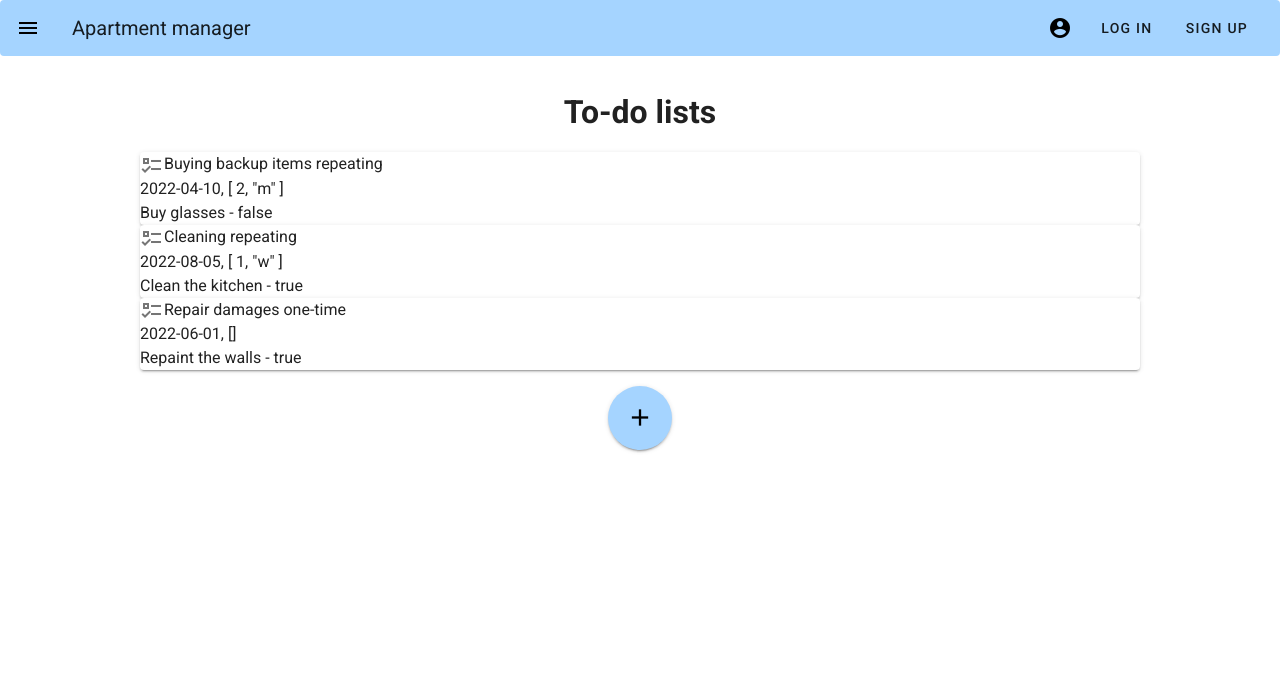
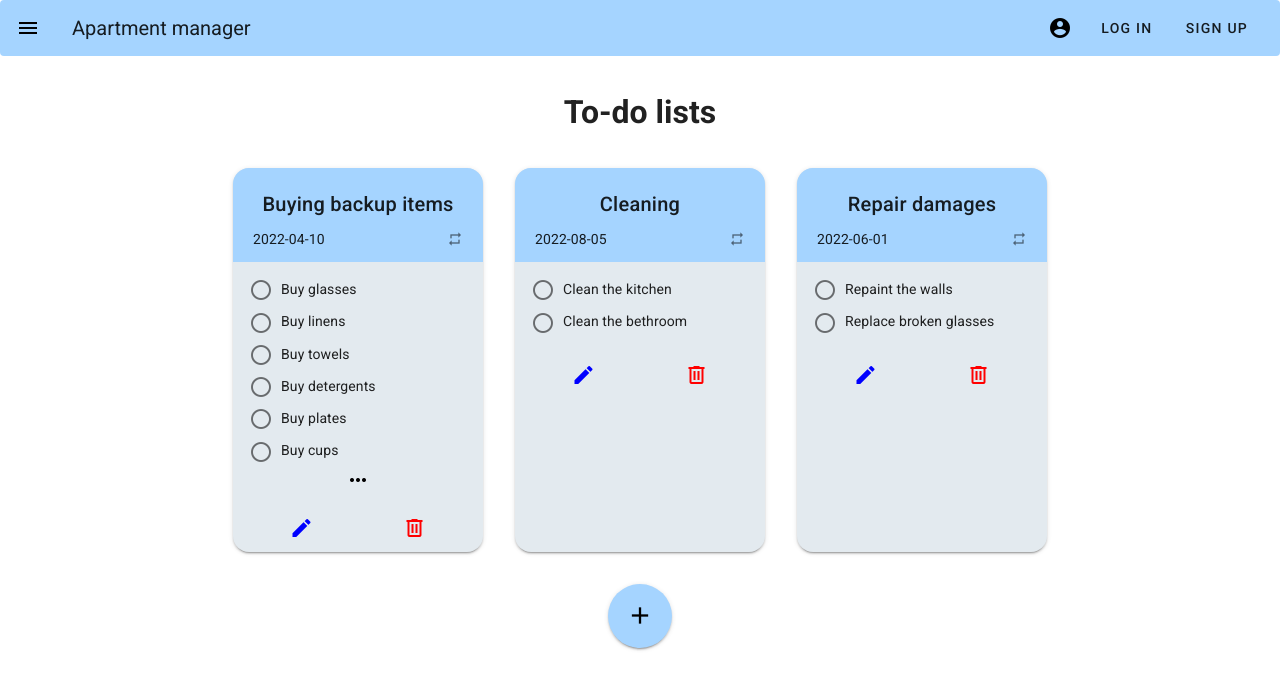
Before and after one commit to b0rke-mborina/apartment-manager-frontend, a Vue app: page /todolists in a window 1280 px wide. Shown: the top 690 px of the page. Built offline with nearby package versions, Linux system fonts and the light colour scheme.

Commit message:
Improvements of appearance for note, to do lists and accomodation items

```diff
--- a/src/assets/css/views-style.css
+++ b/src/assets/css/views-style.css
@@ -2,7 +2,12 @@ html, body {
 	height: 1500px;
 	margin-bottom: 100px;
 }
-
+.flex-div {
+	display: flex;
+	flex-direction: row;
+	justify-content: center;
+	flex-wrap: wrap;
+}
 /* also for components */
 /*h3 {
   margin: 40px 0 0;
--- a/src/components/AccomodationItem.vue
+++ b/src/components/AccomodationItem.vue
@@ -1,11 +1,19 @@
 <template>
-	<v-card>
-		<v-icon>mdi-bed</v-icon>
-		<span>{{ accomodation.name }}, {{ accomodation.maxGuestNumber }} - {{ accomodation.currentState }}</span>
-		<br>
-		<span>{{ accomodation.location.city }}, {{ accomodation.location.country }}</span>
-		<br>
-		<span>{{ accomodation.categoryStarNumber }} - {{ accomodation.hasYard }}</span>
+	<v-card color="#E3EAEF" width="250" class="ma-4 rounded-xl accomodation-card">
+		<v-img height="126px" src="https://cdn.vuetifyjs.com/images/cards/docks.jpg" alt="Photo"></v-img>
+		<div class="flex-div">
+			<div class="text-div">
+				<v-card-title class="py-0 availability">AVAILABLE</v-card-title>
+				<v-card-title class="pt-1">{{ accomodation.name }}</v-card-title>
+				<v-card-subtitle>
+					{{ accomodation.location.street }} {{ accomodation.location.houseNumber }}
+				</v-card-subtitle>
+			</div>
+			<div class="edit-delete-icons">
+				<v-icon icon color="#0000FF" class="mr-2 mb-2">mdi-pencil</v-icon>
+				<v-icon icon color="#FF0000" class="mr-2 mb-2">mdi-trash-can-outline</v-icon>
+			</div>
+		</div>
 	</v-card>
 </template>
 
@@ -19,5 +27,30 @@ export default {
 </script>
 
 <style scoped>
-
+.accomodation-card {
+	justify-content: center;
+}
+.availability {
+	font-size: 14px;
+}
+.flex-div {
+	display: flex;
+	flex-direction: row;
+	justify-content: space-between;
+}
+.text-div {
+	padding: 10px 0px;
+}
+.edit-delete-icons {
+	display: flex;
+	flex-direction: column;
+	justify-content: bottom;
+	align-items: right;
+	padding: 10px 0px;
+}
+@media (max-width:500px) {
+	.grid-div {
+		grid-template-columns: auto;
+	}
+}
 </style>
--- a/src/components/NoteItem.vue
+++ b/src/components/NoteItem.vue
@@ -1,11 +1,11 @@
 <template>
-	<v-card>
-		<v-icon>mdi-note-edit</v-icon>
-		<span>{{ note.header }}</span>
-		<br>
-		<span>{{ note.body }}</span>
-		<br>
-		<span>{{ note.important }}</span>
+	<v-card color="#E3EAEF" width="250" class="ma-4 rounded-xl notes-card">
+		<div class="notes-header pt-3">
+			<v-card-title class="pt-1 justify-center">{{ note.header }}</v-card-title>
+		</div>
+		<div class="flex-div text-center">
+			<v-card-text>{{ note.body }}</v-card-text>
+		</div>
 	</v-card>
 </template>
 
@@ -19,5 +19,7 @@ export default {
 </script>
 
 <style scoped>
-
+.notes-header {
+	background-color: #A5D4FF;
+}
 </style>
--- a/src/components/ToDoListItem.vue
+++ b/src/components/ToDoListItem.vue
@@ -1,11 +1,26 @@
 <template>
-	<v-card>
-		<v-icon>mdi-format-list-checks</v-icon>
-		<span>{{ toDoList.title }} {{ toDoList.type }}</span>
-		<br>
-		<span>{{ toDoList.date }}, {{ toDoList.repeatPeriod }}</span>
-		<br>
-		<span>{{ toDoList.items[0].name }} - {{ toDoList.items[0].completed }}</span>
+	<v-card color="#E3EAEF" width="250" class="ma-4 rounded-xl notes-card">
+		<div class="todolists-header pa-3">
+			<v-card-title class="py-2 justify-center text-center">{{ toDoList.title }}</v-card-title>
+			<div class="flex-head">
+				<v-card-subtitle class="px-2 py-0">{{ toDoList.date }}</v-card-subtitle>
+				<v-icon icon small class="px-2 py-0">mdi-repeat</v-icon>
+			</div>
+		</div>
+		<div class="flex-main pa-3">
+			<v-card-text v-for="item in toDoList.items"  v-bind:key="item.ObjectId" class="pa-1">
+				<v-icon icon>mdi-checkbox-blank-circle-outline</v-icon>
+				<span class="px-2">{{ item.name }}</span>
+			</v-card-text>
+			<v-card-text v-if="toDoList.items.length >= 5" class="pa-0 text-center">
+				<v-icon icon color="#000000">mdi-dots-horizontal</v-icon>
+			</v-card-text>
+		</div>
+		<v-spacer v-if="toDoList.items.length < 5"></v-spacer>
+		<v-card-actions class="flex-bottom pa-3">
+			<v-icon icon color="#0000FF">mdi-pencil</v-icon>
+			<v-icon icon color="#FF0000">mdi-trash-can-outline</v-icon>
+		</v-card-actions>
 	</v-card>
 </template>
 
@@ -19,5 +34,22 @@ export default {
 </script>
 
 <style scoped>
-
+.todolists-header {
+	background-color: #A5D4FF;
+}
+.flex-head {
+	display: flex;
+	flex-direction: row;
+	justify-content: space-between;
+}
+.flex-main {
+	display: flex;
+	flex-direction: column;
+	justify-content: space-between;
+}
+.flex-bottom {
+	display: flex;
+	flex-direction: row;
+	justify-content: space-around;
+}
 </style>
--- a/src/views/AccomodationsView.vue
+++ b/src/views/AccomodationsView.vue
@@ -1,7 +1,9 @@
 <template>
 	<v-container absolute fluid class="main-content">
 		<h1 class="mt-5 mb-4 text-center">Accomodations</h1>
-		<AccomodationItem v-for="accomodation in accomodations" v-bind:key="accomodation.ObjectId" :accomodation="accomodation" />
+		<div class="flex-div">
+			<AccomodationItem v-for="accomodation in accomodations" v-bind:key="accomodation.ObjectId" :accomodation="accomodation" />
+		</div>
 		<AddNewButton/>
 	</v-container>
 </template>
@@ -54,6 +56,24 @@ export default {
 				hasYard: false,
 				lowestFloor: 1,
 				numberofFloors: 2
+			},
+			{
+				ObjectId: 311,
+				name: "Apartment x",
+				categoryStarNumber: 5,
+				maxGuestNumber: 5,
+				currentState: "NOT READY",
+				location: {
+					street: "Valturska",
+					houseNumber: "1d",
+					entranceNumber: "l",
+					postalNumber: 52210,
+					city: "Rovinj",
+					country: "Croatia"
+				},
+				hasYard: false,
+				lowestFloor: 2,
+				numberofFloors: 1
 			}
 		];
 		this.accomodations = accomodationsFromBackend;
--- a/src/views/NotesView.vue
+++ b/src/views/NotesView.vue
@@ -1,7 +1,9 @@
 <template>
 	<v-container absolute fluid class="main-content">
 		<h1 class="mt-5 mb-4 text-center">Notes</h1>
-		<NoteItem v-for="note in notes" v-bind:key="note.ObjectId" :note="note" />
+		<div class="flex-div">
+			<NoteItem v-for="note in notes" v-bind:key="note.ObjectId" :note="note" />
+		</div>
 		<AddNewButton/>
 	</v-container>
 </template>
--- a/src/views/ToDoListsView.vue
+++ b/src/views/ToDoListsView.vue
@@ -1,7 +1,9 @@
 <template>
 	<v-container absolute fluid class="main-content">
 		<h1 class="mt-5 mb-4 text-center">To-do lists</h1>
-		<ToDoListItem v-for="toDoList in toDoLists" v-bind:key="toDoList.ObjectId" :toDoList="toDoList" />
+		<div class="flex-div">
+			<ToDoListItem v-for="toDoList in toDoLists" v-bind:key="toDoList.ObjectId" :toDoList="toDoList" />
+		</div>
 		<AddNewButton/>
 	</v-container>
 </template>
@@ -49,6 +51,11 @@ export default {
 					{
 						ObjectId: 115,
 						name: "Buy plates",
+						completed: false
+					},
+					{
+						ObjectId: 116,
+						name: "Buy cups",
 						completed: false
 					}
 				],
```
